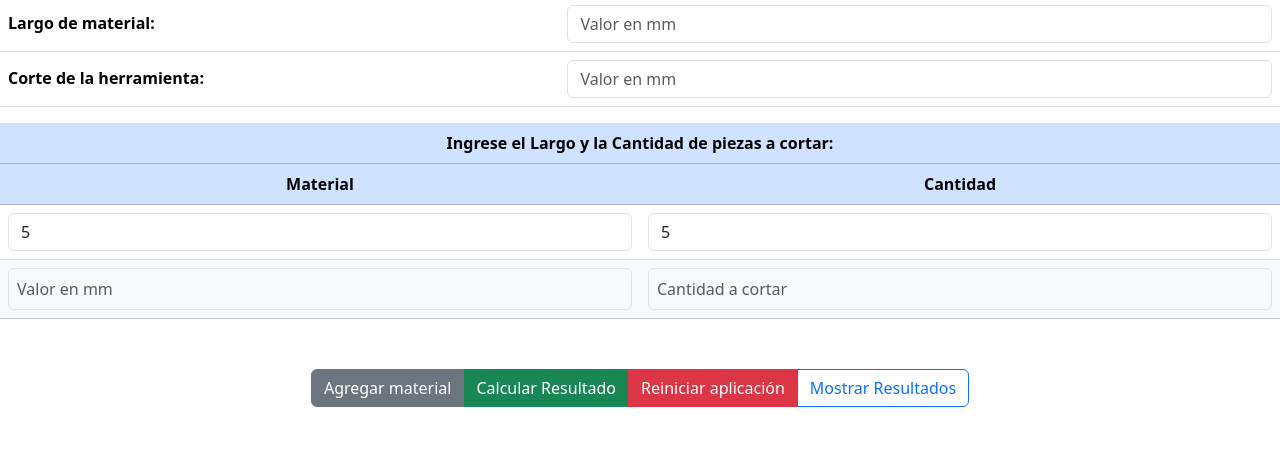
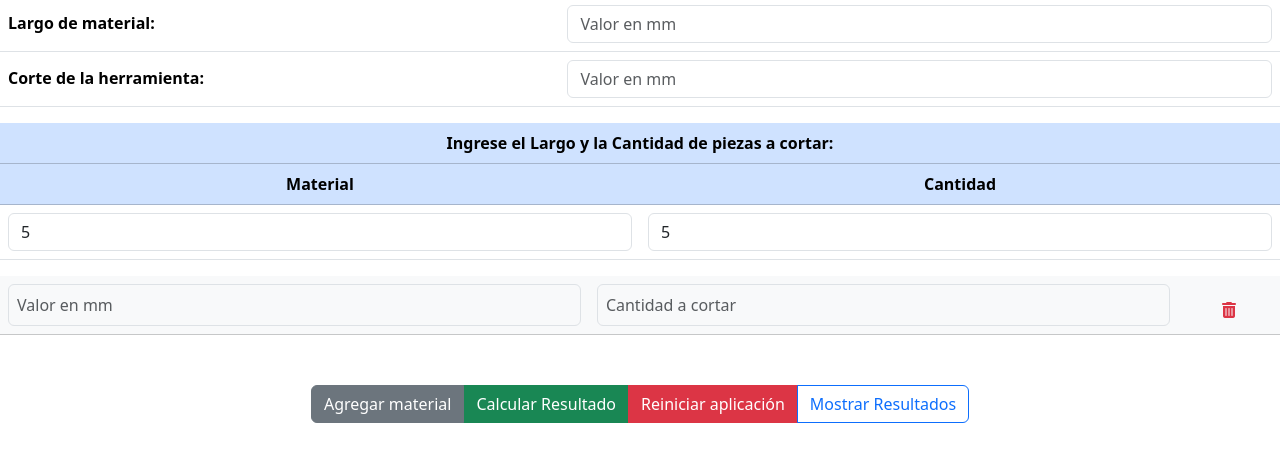
Before and after one commit to Alexisgr93/Corte-de-Materiales, a plain HTML site: page index.html in a window 1280 px wide. Both pictures are taken after typing "5", "5" into the empty fields and a click on the button "Agregar material". Shown: the part 194-656 px from the top of the page. Drawn offline with nearby package versions, Linux system fonts and the light colour scheme.

Commit message:
Se agrego la funcion eliminar e icono
esta en proceso otras modificaciones

```diff
--- a/index.html
+++ b/index.html
@@ -6,6 +6,8 @@
 	<meta name="viewport" content="width=device-width, initial-scale=1.0">
 	<link rel="stylesheet" href="./css/index.css">
 	<link rel="stylesheet" href="./node_modules/bootstrap/dist/css/bootstrap.min.css">
+	<link rel="stylesheet" href="https://cdnjs.cloudflare.com/ajax/libs/font-awesome/6.2.0/css/all.min.css">
+
 </head>
 
 <body>
@@ -122,6 +124,8 @@
 						</div>
 					</tr>
 				</tbody>
+			</table>
+			<table class="table" class="table-primary">
 				<thead class="table table-primary text-center" id="tabla-materiales">
 					<!-- aca se agrega el material con el boton agregar material!! -->
 				</thead>
--- a/js/index.js
+++ b/js/index.js
@@ -162,12 +162,25 @@ function crearFilaTabla() {
     var celdaCantidad = document.createElement("td");
     celdaCantidad.innerHTML = '<input type="number" class="form-control" name="cantidad[]" placeholder="Cantidad a cortar"/>';
 
+    var celdaEliminar = document.createElement("td");
+    var iconoEliminar = document.createElement("i");
+    iconoEliminar.classList.add("fas", "fa-trash-alt", "text-danger", "eliminar-material");
+    iconoEliminar.addEventListener("click", function () {
+        // Aquí puedes agregar la lógica para eliminar la fila
+        fila.remove();
+    });
+    celdaEliminar.appendChild(iconoEliminar);
+
     fila.appendChild(celdaMaterial);
     fila.appendChild(celdaCantidad);
+    fila.appendChild(celdaEliminar);
 
     return fila;
+}
 
-}
+
+
+
 
 function agregarMaterial() {
     var tabla = document.getElementById("tabla-materiales");
```
